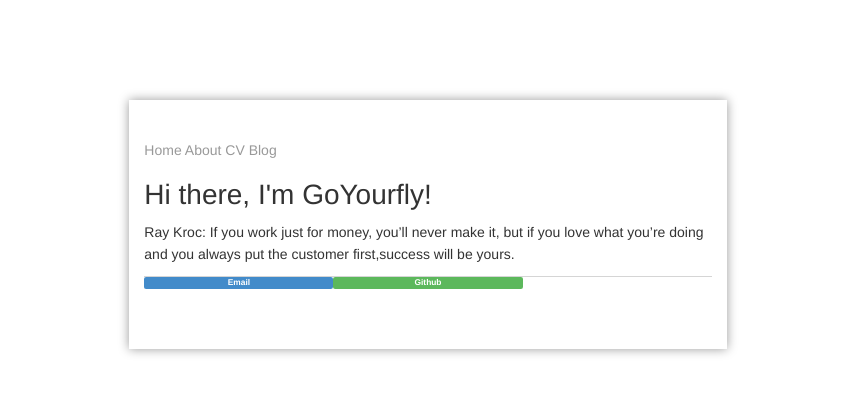
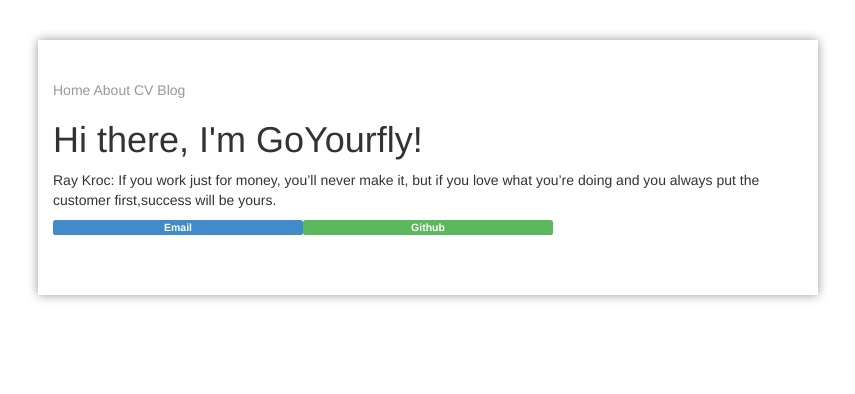
Before and after one commit to goyourfly/goyourfly.github.io, a Jekyll site: the page built from index.html, in a window 1280 px wide. Shown: the top 394 px of the page, without its empty margins (212-1067 px from the left). Built offline with Jekyll 4.4.1, drawn with Linux system fonts in a browser that asks for light colours.

Commit message:
Update main.css

```diff
--- a/css/main.css
+++ b/css/main.css
@@ -1,8 +1,3 @@
-body {
-    margin: 60px auto;
-    width: 70%;
-}
-
 nav ul, footer ul {
     font-family:'Helvetica', 'Arial', 'Sans-Serif';
     padding: 0px;
@@ -20,19 +15,6 @@
 a:hover {
     text-decoration: underline;
 }
-h1 {
-    font-size: 2em;
-    font-family:'Helvetica', 'Arial', 'Sans-Serif';
-}
-p {
-    font-size: 1.0em;
-    line-height: 1.6em;
-    color: #333;
-}
-footer {
-    border-top: 1px solid #d5d5d5;
-    font-size: .8em;
-}
 
 ul.posts {
     margin: 20px auto 40px;
```
